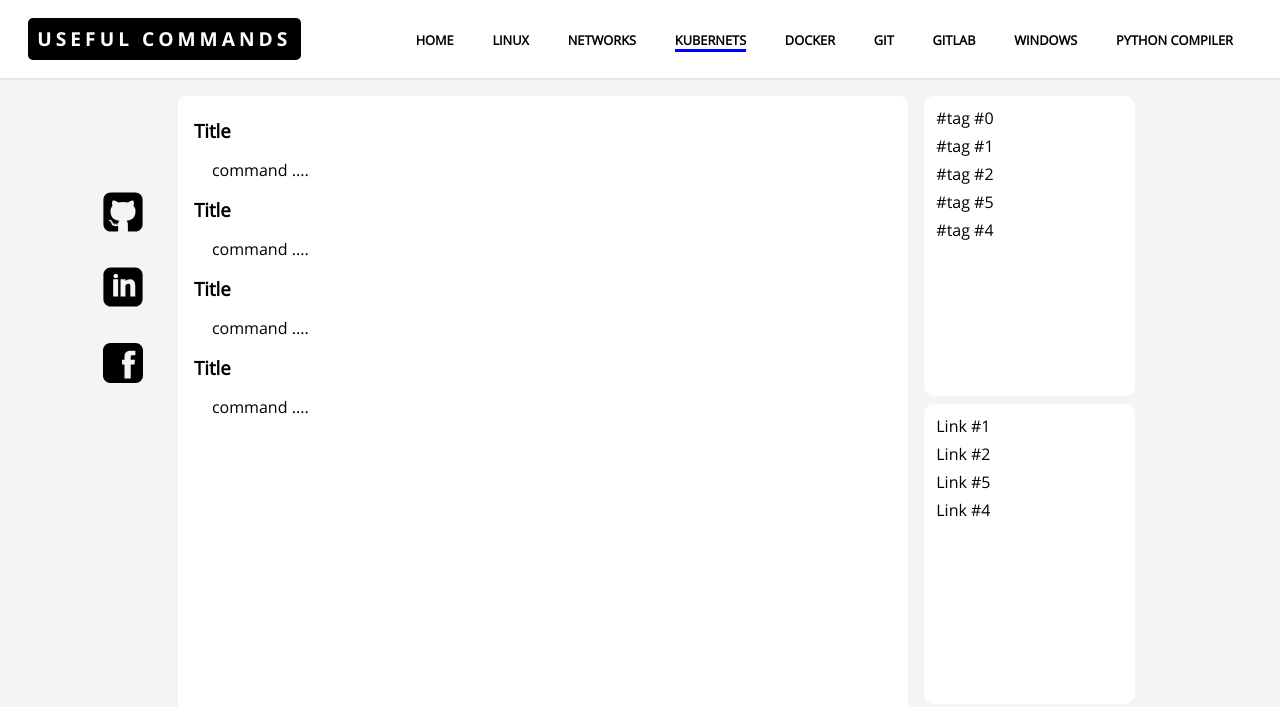
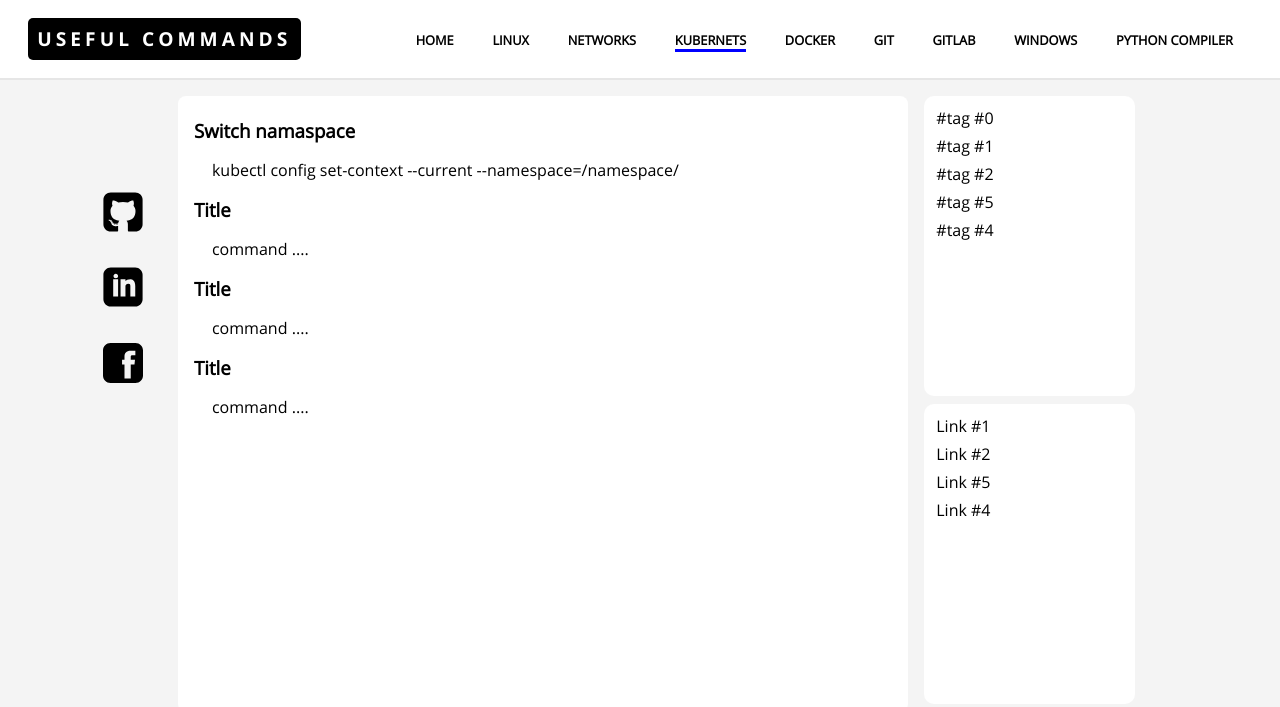
Before and after one commit to turekos/turekos.github.io, a plain HTML site: page kubernetes.html in a window 1280 px wide. Drawn offline with Linux system fonts and the light colour scheme.

Commit message:
kubernetes-switch namespace

```diff
--- a/kubernetes.html
+++ b/kubernetes.html
@@ -57,8 +57,8 @@
     <main class="main-container-page">
         <div class="command-container-wrap">
             <div class="command-container">
-                <h3 class="command-title" >Title</h3>
-                <p class="command-text">command ....</p>
+                <h3 class="command-title" >Switch namaspace</h3>
+                <p class="command-text">kubectl config set-context --current --namespace=/namespace/</p>
             </div>
             <div class="command-container">
                 <h3 class="command-title">Title</h3>
```
